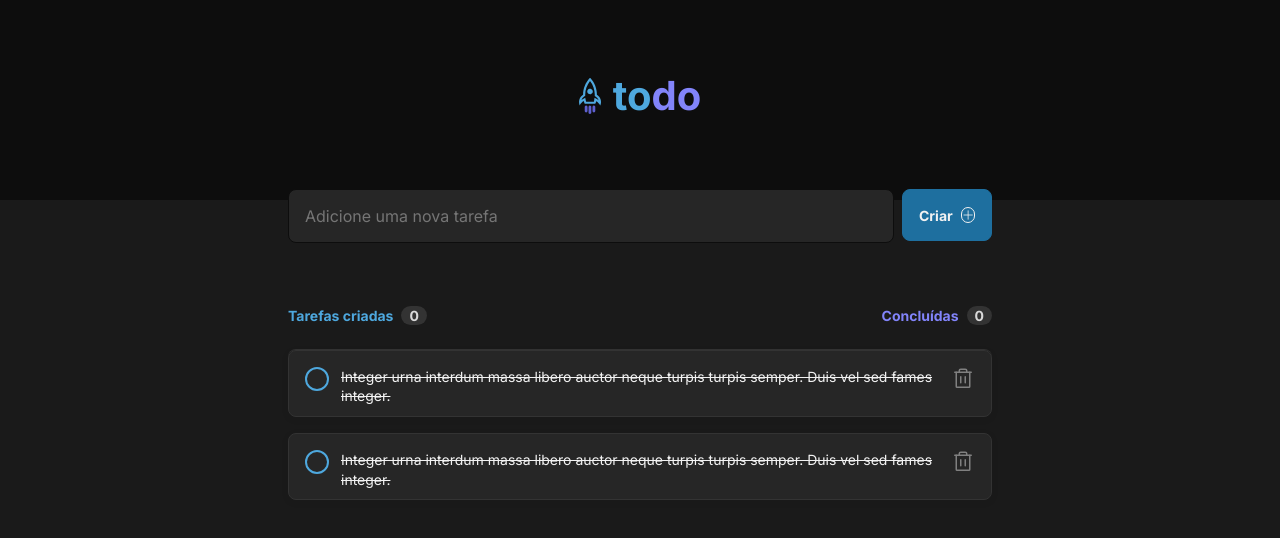
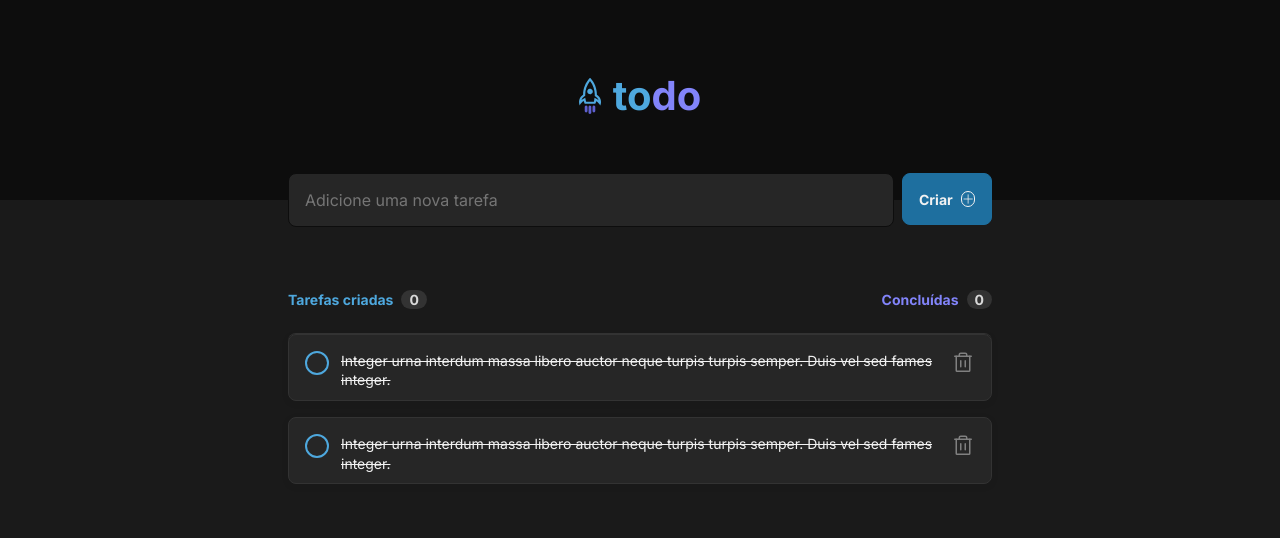
Before and after one commit to Jeimissonb/ToDo-List, a React (Vite) app: page / in a window 1280 px wide. Shown: the top 538 px of the page. Built offline with nearby package versions, Linux system fonts and the light colour scheme.

Commit message:
fixing layout and finish!

```diff
--- a/src/App.module.css
+++ b/src/App.module.css
@@ -3,7 +3,7 @@
   margin-right: auto;
   max-width: 46rem;
   height: 3.375rem;
-  padding: 1rem;
+  padding: 0rem 1rem 1rem 1rem;
   display: flex;
   flex-direction: column;
   margin-top: -1.687rem;
```
